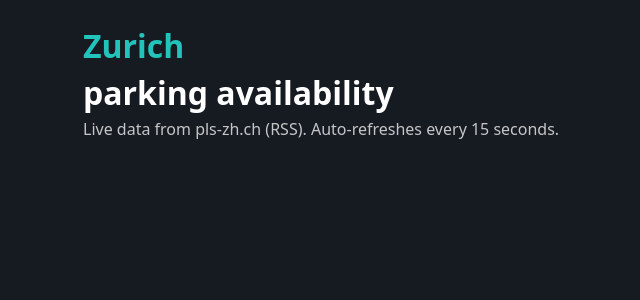
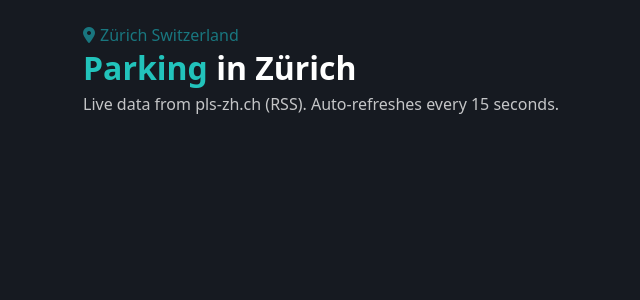
Before and after one commit to noahwie/parking-zh-ai, a FastAPI app: page / in a window 1280 px wide. Shown: the top 300 px of the page, without its empty margins (67-707 px from the left). Run offline with FastAPI, Linux system fonts and the light colour scheme; data that the repository does not hold is empty; some libraries are stand-ins or nearby versions.

Commit message:
location title

```diff
--- a/app/static/app.css
+++ b/app/static/app.css
@@ -1,21 +1,23 @@
 html body { background-color: rgb(22, 26, 33); }
 :root { font-family: system-ui, -apple-system, Segoe UI, Roboto, sans-serif; background-color: rgb(22, 26, 33);}
 .container { max-width: 980px; margin: 24px auto; padding: 0 16px; }
+
+.standort { color: rgba(28, 211, 221, 0.5); margin-left: 5px;}
 .header h1 { margin: 0 0 4px 0; }
 .zurich{color: rgba(34, 195, 187, 1);}
-.availability {color: white;}
+h1 {color: white;}
 .sub { margin: 0 0 16px 0; opacity: 0.75; }
 p {color: white}
 
 .table { width: 100%; border-collapse: collapse; }
-td { color: white; padding: 12px 10px; }
+td { color: white; padding: 6px 10px; }
 th { color: rgba(28, 210, 221, 1); padding: 12px 10px;  }
 
 th { text-align: left; background: rgb(38, 52, 65); font-weight: 600; margin: 0;}
-tr { background-color: rgb(5, 15, 35); }
+tr {  background-color:rgb(5, 15, 35); }
 a { color: inherit; text-decoration: none;}
 a:hover { color: rgba(28, 210, 221, 1); text-shadow: 0 0 10px rgba(28, 211, 221, 0.363);}
-i { color: rgba(28, 210, 221, 1);}
+i { color: rgba(28, 210, 221, 0.5);}
 .badge { padding: 3px 8px; border-radius: 999px; font-size: 12px; }
 .badge.ok { background: rgba(40, 189, 108, 1); }
 .badge.warn { background: rgba(245, 176, 14, 1); }
--- a/app/templates/index.html
+++ b/app/templates/index.html
@@ -3,7 +3,8 @@
 
 {% block content %}
   <header class="header">
-    <h1 class="zurich">Zurich</h1> <h1 class="availability">parking availability</h1>
+    <i class="fa-solid fa-location-dot"></i><span class="standort">Zürich Switzerland</span>
+    <h1 ><span class="zurich">Parking</span> in Zürich</h1>
     <p class="sub">Live data from pls-zh.ch (RSS). Auto-refreshes every 15 seconds.</p>
   </header>
 
```
